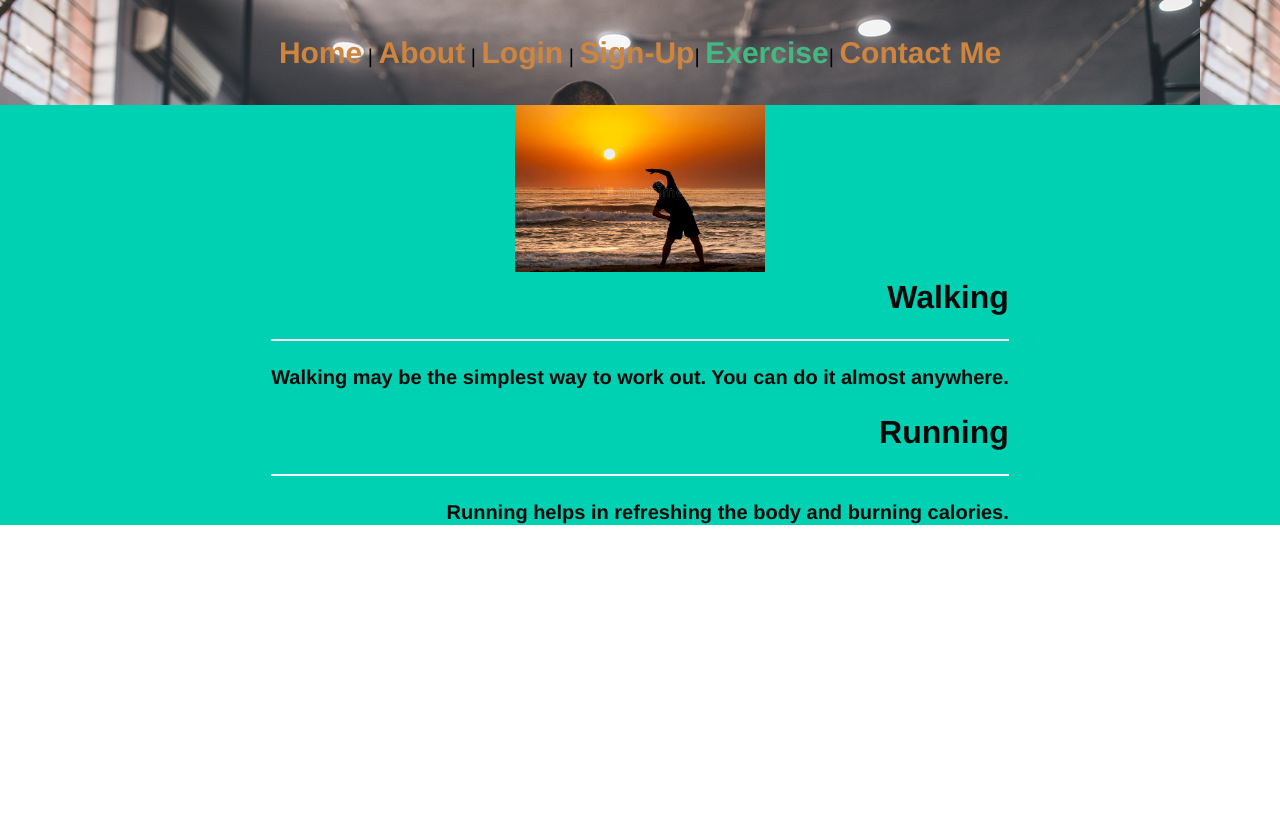
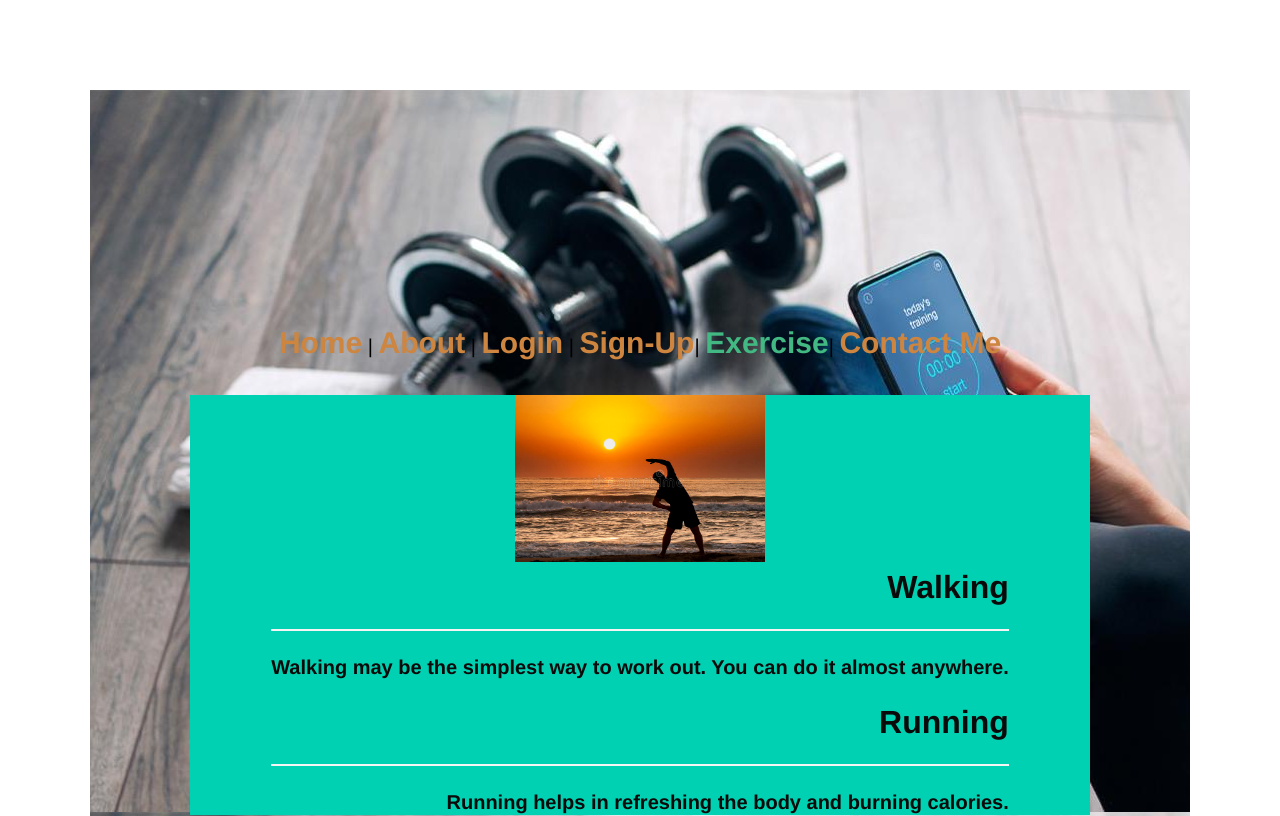
Before and after one commit to gorlagup1/fitness-tracker, a Vue app in the folder client/: page /Exercise in a window 1280 px wide. Shown: the top 816 px of the page. Built offline with nearby package versions, Linux system fonts and the light colour scheme.

Commit message:
--- Auto-Git Commit ---

```diff
--- a/client/src/App.vue
+++ b/client/src/App.vue
@@ -7,6 +7,8 @@
       <router-link to="/Sign-Up">Sign-Up</router-link>|
       <router-link to="/Exercise">Exercise</router-link>|
       <router-link to="/Contact Me">Contact Me</router-link>
+
+
 
 
     </div>
@@ -21,12 +23,13 @@
   -moz-osx-font-smoothing: grayscale;
   text-align: center;
   color: black;
-  background-image: url(./assets/man.jpg);
- padding:0px;
- margin:0px;
+ padding:200px 100px;
+ margin:90px;
  right:0px;
  left:0px;
  font-size: 20px;
+ background: url("./assets/fittness.png");
+
 
 }
 
--- a/client/src/views/Contact Me.vue
+++ b/client/src/views/Contact Me.vue
@@ -1,6 +1,7 @@
 <template>
     <section class="container">
         <div class="sample">
+             <img src="../assets/gym.jpg" width="250" height="190">
             <h1> Contact Me </h1>
             <h2> Admin: Pavani Gorlagunta </h2>
             <h3> Contact Number: 8019633015 </h3>
--- a/client/src/views/Exercise.vue
+++ b/client/src/views/Exercise.vue
@@ -3,7 +3,7 @@
 
     <div class="container">
       <div class="title">
-      <img src="../assets/exercise.jpg" width="250" height="190">
+      <img src="../assets/exercise.jpg" width="250" height="190" display:none>
      <h2 class="has-text-black has-text-weight-bold has-text-right">
           Walking
 
```
